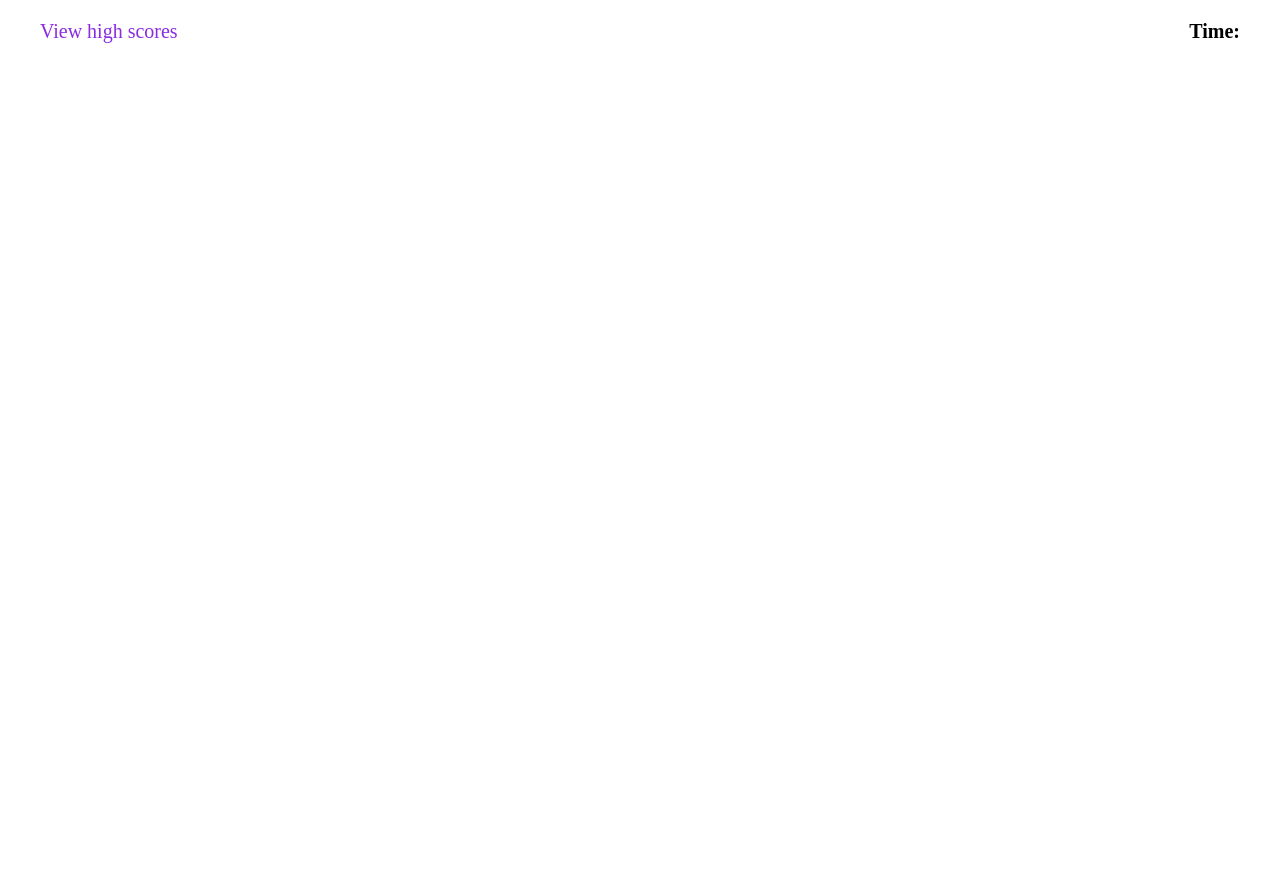
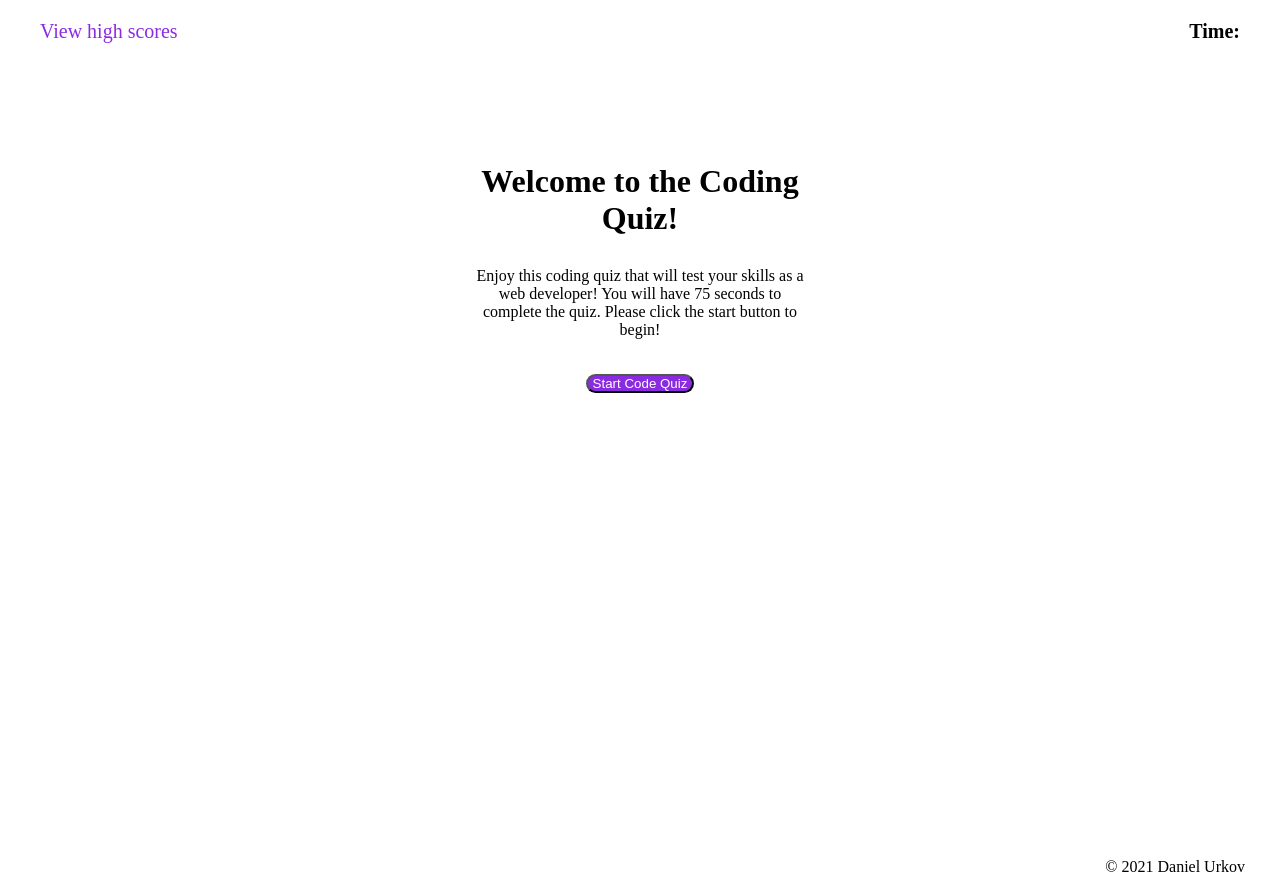
Before and after one commit to Danster4/c-4-code-quiz, a plain HTML site: page index.html in a window 1280 px wide. Before the commit the page ends 800 px from the top, so only its background shows below. Drawn offline with Linux system fonts and the light colour scheme.

Commit message:
updated README.md, add startButton css, continued to add to styles

```diff
--- a/assets/css/style.css
+++ b/assets/css/style.css
@@ -27,3 +27,53 @@ header h2 {
   font-size: 20px;
   color: black;
 }
+
+main {
+  display: flex;
+  flex-direction: column;
+  flex-wrap: wrap;
+  justify-content: center;
+  margin: 100px;
+  margin-bottom: 450px;
+}
+
+#main-title {
+  display: flex;
+  justify-content: center;
+  margin: auto;
+  width: 70%;
+  padding-bottom: 30px;
+}
+
+#main-content {
+  display: flex;
+  justify-content: center;
+  margin: auto;
+  padding-bottom: 20px;
+}
+
+#main-button-section {
+  display: flex;
+  justify-content: center;
+
+}
+
+.startButton {
+  background-color: blueviolet;
+  color: white;
+}
+
+.startButton:hover {
+  background-color: lightgreen;
+  color: black;
+}
+
+footer {
+  display: flex;
+  align-items: flex-end;
+  justify-content: flex-end;
+  margin-top: auto;
+  margin-right: 35px;
+  /* position: fixed;
+  bottom: 0;  */
+}
--- a/assets/js/script.js
+++ b/assets/js/script.js
@@ -1,18 +1,40 @@
 // access main element in DOM using document.main
-var main = document.querySelector("body")
+var main = document.querySelector("#main")
+var mainTitle = document.querySelector("#main-title")
+var mainContent = document.querySelector("#main-content")
+var mainButtonSection = document.querySelector("#main-button-section")
+
+// var quiz = function(event) {
+//   // var h1QuizEl = document.createElement('h1')
+//   // h1QuizEl.textContent = 'Coding Quiz!'
+//   // h1QuizEl.setAttribute('style', 'margin: auto; width: 50%; text-align: center;');
+//   // mainTitle.appendChild(h1QuizEl)
+// }
+
+
+
 
 // function for start page
 var startPage = function() {
   var h1StartEl = document.createElement('h1')
   h1StartEl.textContent = 'Welcome to the Coding Quiz!'
   h1StartEl.setAttribute('style', 'margin: auto; width: 50%; text-align: center;');
-  main.appendChild(h1StartEl)
+  mainTitle.appendChild(h1StartEl)
 
   var paragraphStartEl = document.createElement("p")
   paragraphStartEl.textContent = 'Enjoy this coding quiz that will test your skills as a web developer!'
-  paragraphStartEl.textContent += '\nYou will have 75 seconds to complete the quiz.\nPlease click the start button to begin!'
-  paragraphStartEl.setAttribute('style', 'margin: auto; width: 50%; text-align: center;');
-  main.appendChild(paragraphStartEl);
+  paragraphStartEl.textContent += '\n You will have 75 seconds to complete the quiz.'
+  paragraphStartEl.textContent += '\n Please click the start button to begin!'
+  paragraphStartEl.setAttribute('style', 'margin: auto; width: 35%; text-align: center;');
+  mainContent.appendChild(paragraphStartEl);
+
+  var startButton = document.createElement("button")
+  startButton.className = "startButton"
+  startButton.textContent = 'Start Code Quiz'
+  startButton.setAttribute('style', 'margin: auto; width: 10%; text-align: center; border-radius: 15px;');
+  mainButtonSection.appendChild(startButton)
+
+  // startButton.addEventListener('click', quiz())
 }
 
 // array of questions
@@ -21,19 +43,22 @@ var questions = [
     a: "Blue",
     a: "Yellow",
     a: "Green",
-    a: "Red"},
+    a: "Red"
+  },
 
-    {q: "What is Danny\'s favorite number",
+  {q: "What is Danny\'s favorite number",
     a: "4",
     a: "15",
     a: "7",
-    a: "21"},
+    a: "21"
+  },
 
-    {q: "What is Danny\'s favorite ice cream flavor?",
+  {q: "What is Danny\'s favorite ice cream flavor?",
     a: "Rocky Road",
     a: "Vanilla",
     a: "Caramel",
-    a: "Chocolate"},
+    a: "Chocolate"
+  },
 ]
 
 // variable to keep track of the user's score
--- a/index.html
+++ b/index.html
@@ -18,18 +18,26 @@
   </header>
 
   <main class="main" id="main">
-    <div>
+    <div id="main-title">
     </div>
 
+    <div id="main-content">
+    </div>
 
-
-
-
+    <div id="main-button-section">
+    </div>
 
 
   </main>
 
 
+  <footer>
+    <p>
+      &copy; 2021 Daniel Urkov
+    </p>
+  </footer>
+
+  <script src="./assets/js/script.js"></script>
 </body>
 
 </html>
```
Also changed, not shown: 1 other file.
